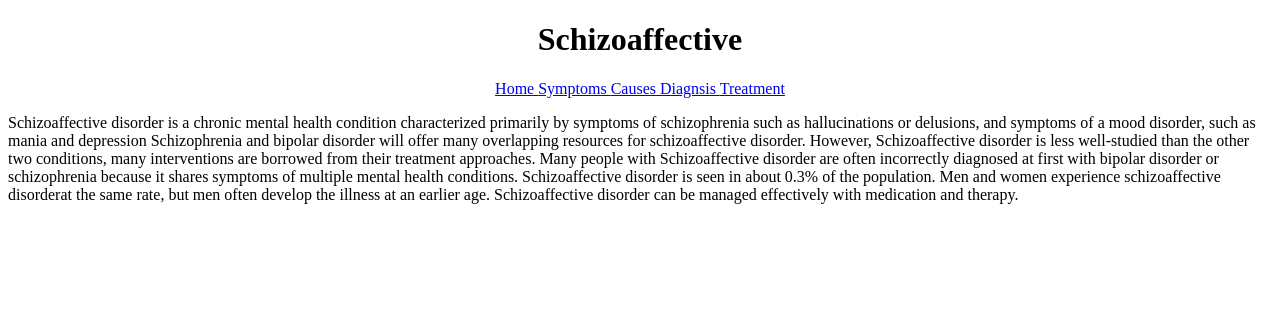
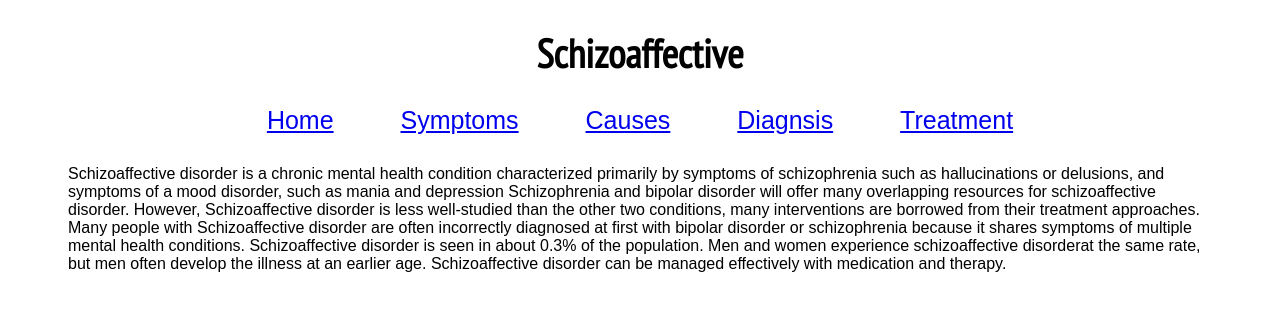
Before and after one commit to sharena/group-project, a plain HTML site: page index.html in a window 1280 px wide. Drawn offline with Linux system fonts and the light colour scheme.

Commit message:
change fonts

```diff
--- a/index.html
+++ b/index.html
@@ -2,17 +2,17 @@
 <html>
 <head>
 <head>
-<link rel="stylesheet" type="text/css" href="style.css">
+<link rel="stylesheet" type="text/css" href="styles.css">
 </head>
 	<title>Schizoaffective</title>
 </head>
 <body>
-<center> <h1> Schizoaffective</h1>
-<nav> <a href="#index"> Home </a>
-<a href="#symptoms"> Symptoms </a>
- <a href="#Causes"> Causes </a>
-  <a href="#Disgnsis"> Diagnsis </a>
- <a href="#Treatment"> Treatment </a>
+ <center> <h1> Schizoaffective</h1>
+<nav> <a href="#index">Home</a>
+<a href="#symptoms">Symptoms</a>
+ <a href="#Causes">Causes</a>
+  <a href="#Disgnsis">Diagnsis</a>
+ <a href="#Treatment">Treatment</a>
 </nav>
 </center>
 <p>
--- a/styles.css
+++ b/styles.css
@@ -1,4 +1,21 @@
+@import url('https://fonts.googleapis.com/css?family=Open+Sans');
+@import url(https://fonts.googleapis.com/css?family=PT+Sans+Narrow);
+
 nav{
 	display: inline;
-	margin-left: 15px;
+	font-family:sans-serif;
+	font-size: 25px;
 }
+p{
+font-family: sans-serif;
+margin-left: 60px;
+margin-right:60px;
+margin-top: 30px;
+}
+a{
+	margin: 30px;
+}
+h1{
+	font-size:40px;
+	font-family: PT Sans Narrow;
+}
```
